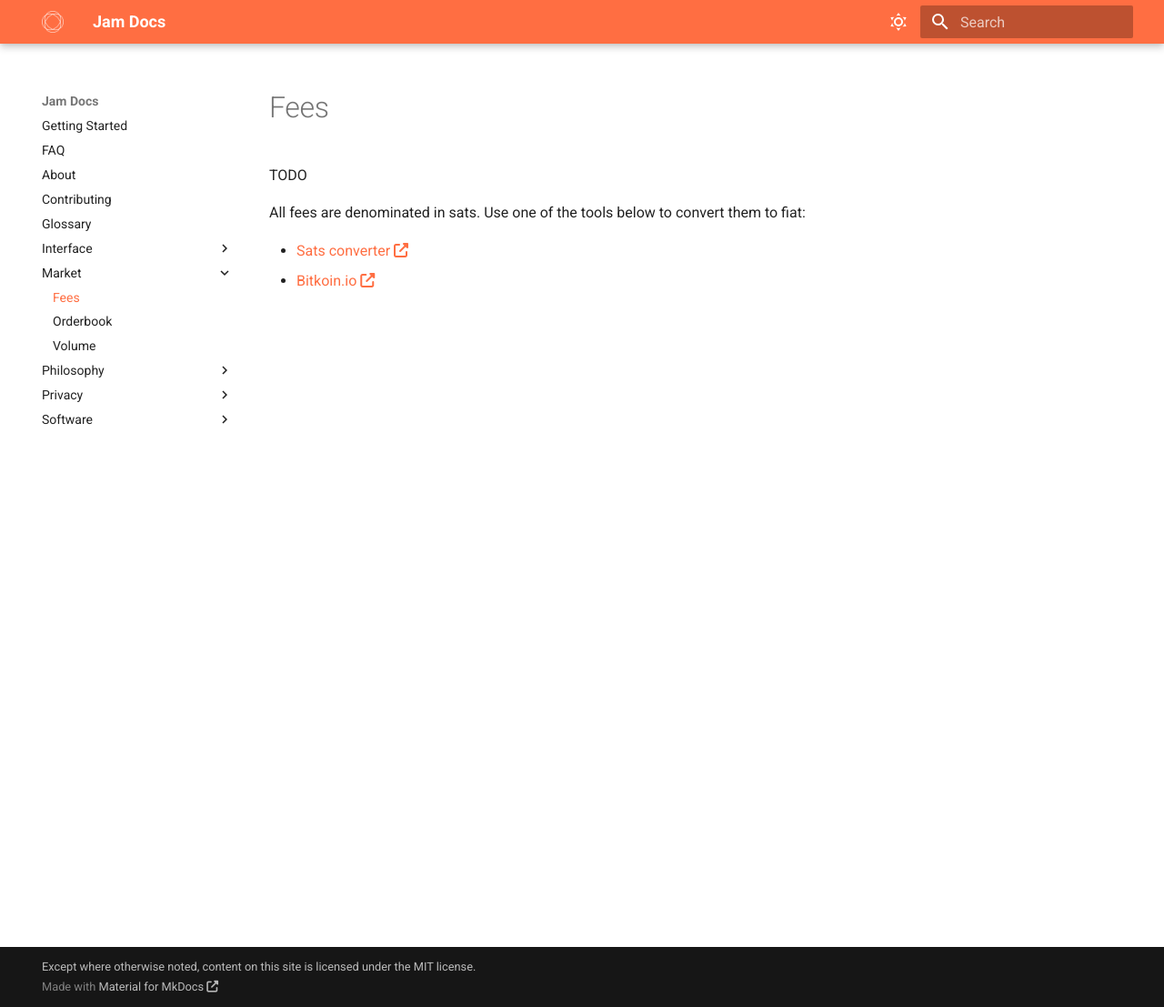
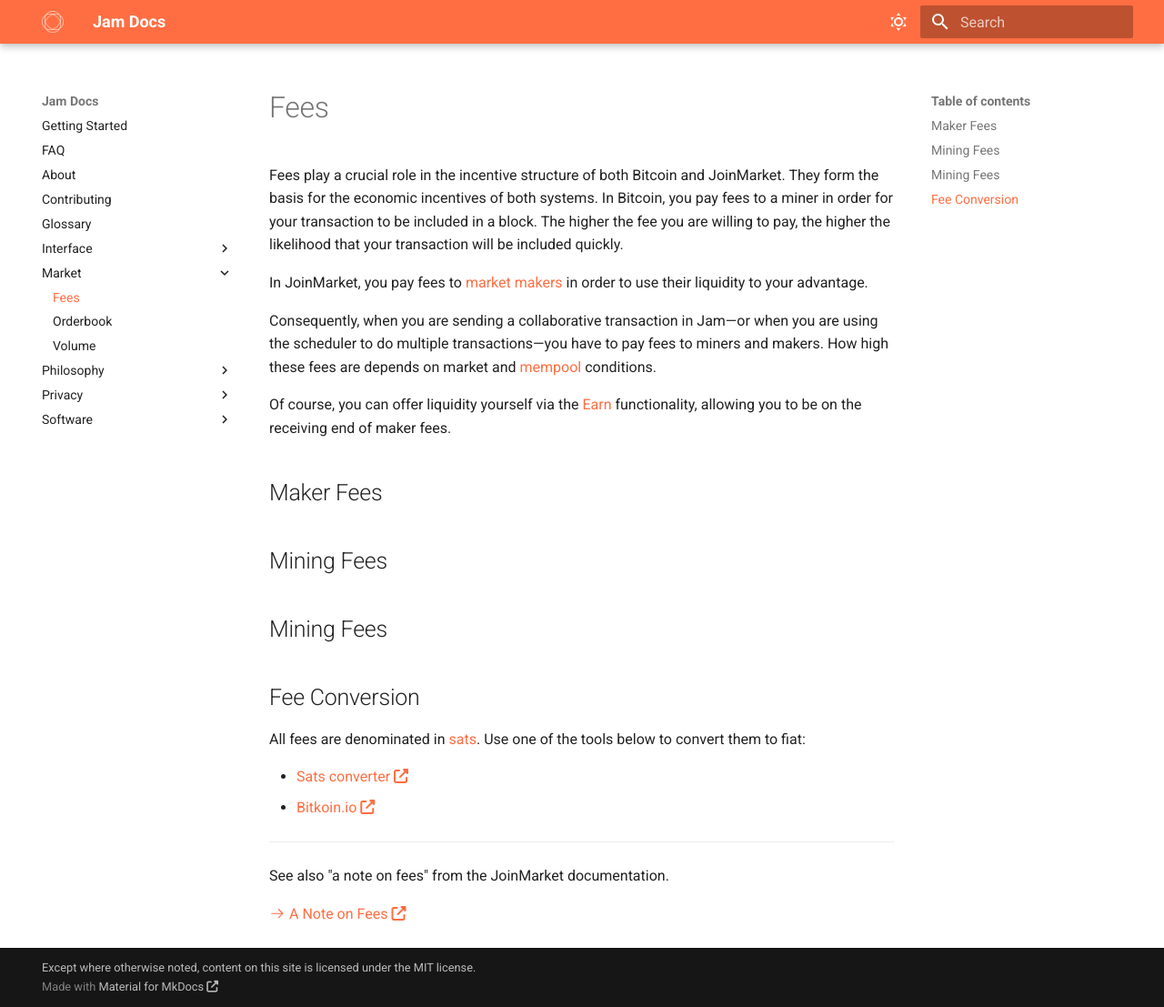
Before and after one commit to joinmarket-webui/jamdocs, an MkDocs documentation site: the page built from docs/market/fees.md, in a window 1280 px wide and 1107 px high. Shown: the whole window at 91% size. Built offline with MkDocs 1.6.1 and Material for MkDocs 9.7.7, drawn with Linux system fonts in a browser that asks for light colours; nearby versions of some CDN libraries.

Commit message:
docs(fees): intro, structure

```diff
--- a/docs/market/fees.md
+++ b/docs/market/fees.md
@@ -1,8 +1,42 @@
 # Fees
 
-TODO
+Fees play a crucial role in the incentive structure of both Bitcoin and
+JoinMarket. They form the basis for the economic incentives of both systems. In
+Bitcoin, you pay fees to a miner in order for your transaction to be included in
+a block. The higher the fee you are willing to pay, the higher the likelihood
+that your transaction will be included quickly.
 
-All fees are denominated in sats. Use one of the tools below to convert them to fiat:
+In JoinMarket, you pay fees to [market makers][maker] in order to use their
+liquidity to your advantage.
+
+Consequently, when you are sending a collaborative transaction in Jam—or when you are using the scheduler to do multiple transactions—you have to pay fees to miners and makers. How high these fees are depends on market and [mempool][mempool] conditions.
+
+Of course, you can offer liquidity yourself via the [Earn][earn] functionality, allowing you to be on the receiving end of maker fees.
+
+[maker]: /glossary/#maker
+[mempool]: /glossary/#mempool
+[earn]: /interface/03-earn
+
+## Maker Fees
+
+## Mining Fees
+
+## Mining Fees
+
+
+## Fee Conversion
+
+All fees are denominated in [sats][sats]. Use one of the tools below to convert them to fiat:
 
 - [Sats converter](https://bitcoiner.guide/convert/)
 - [Bitkoin.io](https://bitkoin.io/)
+
+[sats]: /glossary/#sats
+
+---
+
+See also "a note on fees" from the JoinMarket documentation.
+
+[:octicons-arrow-right-24: A Note on Fees][fee-note]
+
+[fee-note]: https://github.com/JoinMarket-Org/joinmarket-clientserver/blob/master/docs/tumblerguide.md#a-note-on-fees
```
